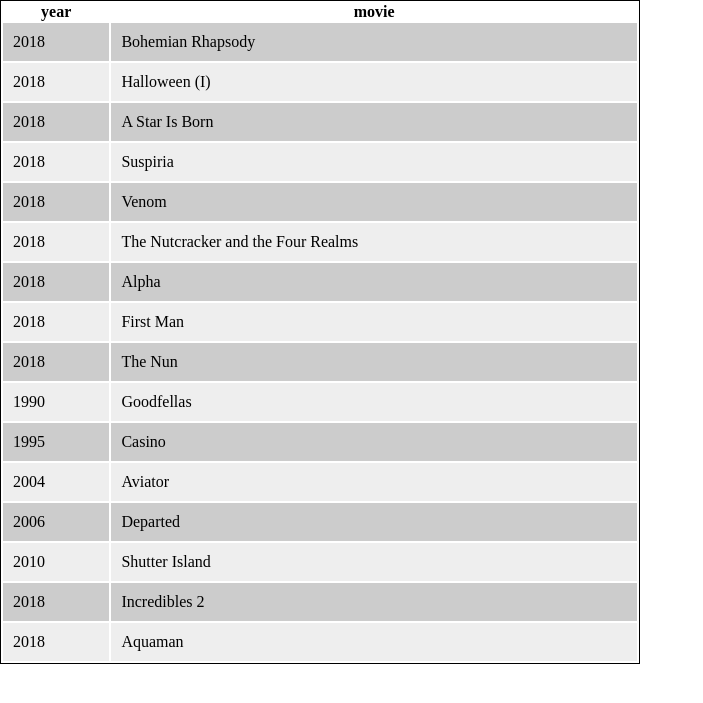
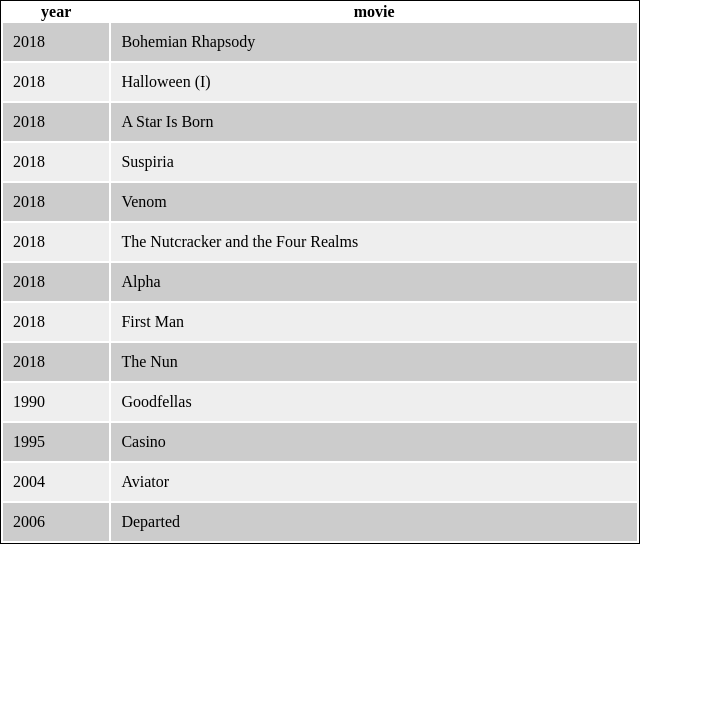
Before and after one commit to verhulstd/meraki-movies, a website: page index.html in a window 1280 px wide. Shown: the part 73-776 px from the top of the page, without its empty margins (0-703 px from the left). Drawn offline with nearby package versions, Linux system fonts and the light colour scheme; files that its build step writes are made by us from their sources; a web font is replaced by a local one.

Commit message:
deleted some videos

```diff
--- a/index.html
+++ b/index.html
@@ -72,18 +72,6 @@
         <td>2006</td>
         <td>Departed</td>
       </tr>
-      <tr>
-        <td>2010</td>
-        <td>Shutter Island</td>
-      </tr>
-      <tr>
-        <td>2018</td>
-        <td>Incredibles 2</td>
-      </tr>
-      <tr>
-        <td>2018</td>
-        <td>Aquaman</td>
-      </tr>
     <footer>
       We are not responsible if you watch movies that you did not like. :-)
     </footer>
```
